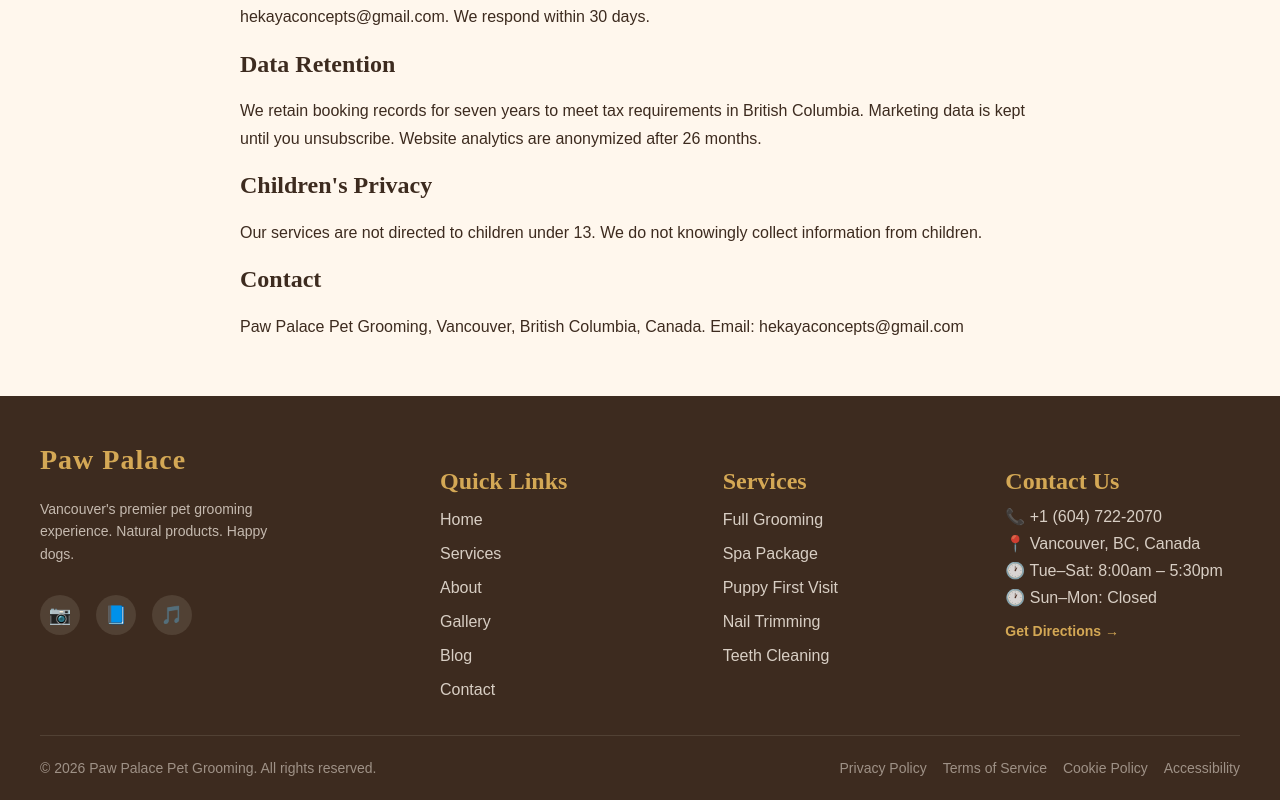
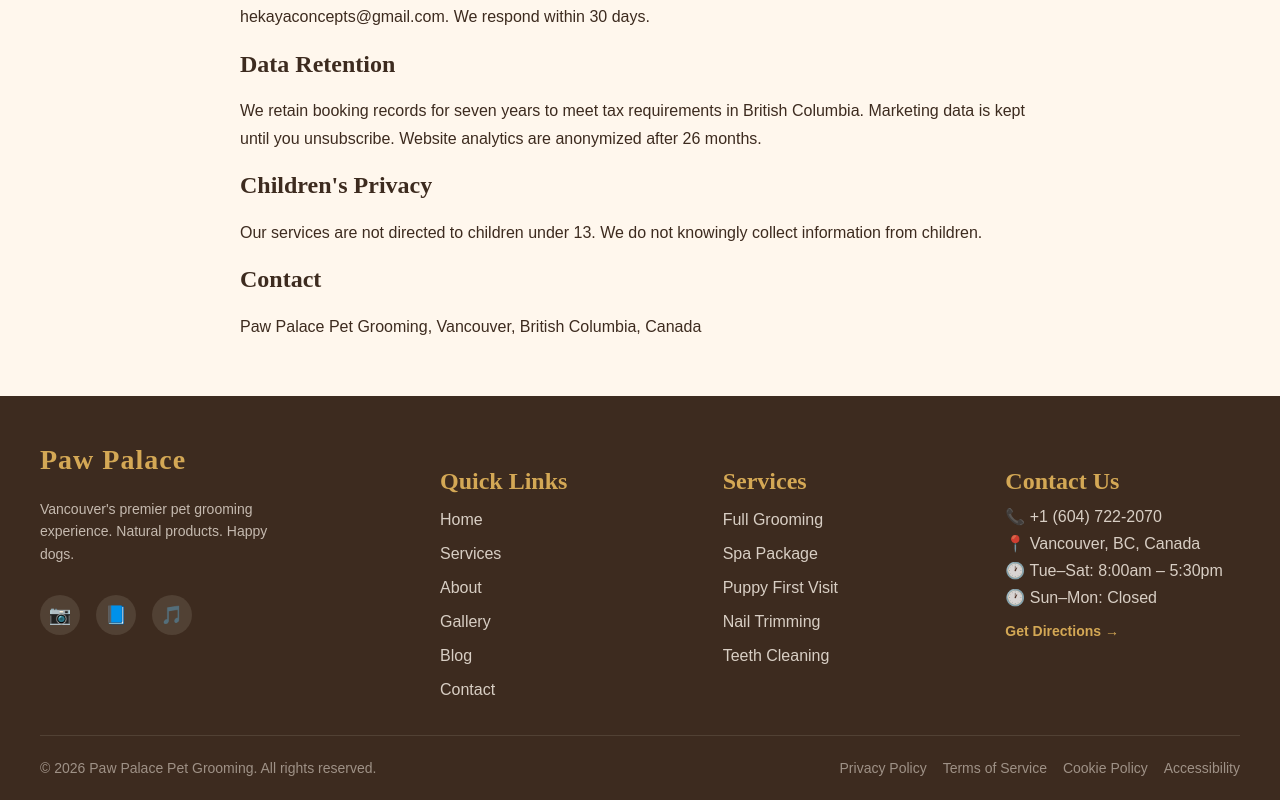
Before and after one commit to hekayaconcepts/paw-palace, a Next.js app: page /privacy in a window 1280 px wide. Shown: the part 1151-1951 px from the top of the page. Built offline with nearby package versions, Linux system fonts and the light colour scheme.

Commit message:
Update contact information on privacy page
Removed email address from the privacy page.

```diff
--- a/src/app/privacy/page.tsx
+++ b/src/app/privacy/page.tsx
@@ -32,7 +32,7 @@ export default function PrivacyPolicy() {
         <p style={{ fontFamily: 'DM Sans, sans-serif', lineHeight: 1.7, color: '#3D2B1F' }}>Our services are not directed to children under 13. We do not knowingly collect information from children.</p>
 
         <h2 style={{ fontFamily: 'Playfair Display, serif', color: '#3D2B1F' }}>Contact</h2>
-        <p style={{ fontFamily: 'DM Sans, sans-serif', lineHeight: 1.7, color: '#3D2B1F' }}>Paw Palace Pet Grooming, Vancouver, British Columbia, Canada. Email: hekayaconcepts@gmail.com</p>
+        <p style={{ fontFamily: 'DM Sans, sans-serif', lineHeight: 1.7, color: '#3D2B1F' }}>Paw Palace Pet Grooming, Vancouver, British Columbia, Canada</p>
       </div>
     </div>
   )
```
